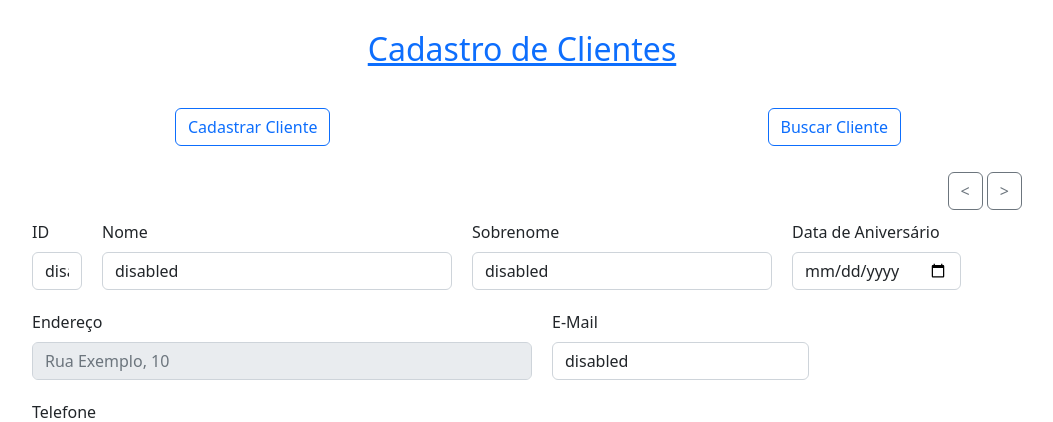
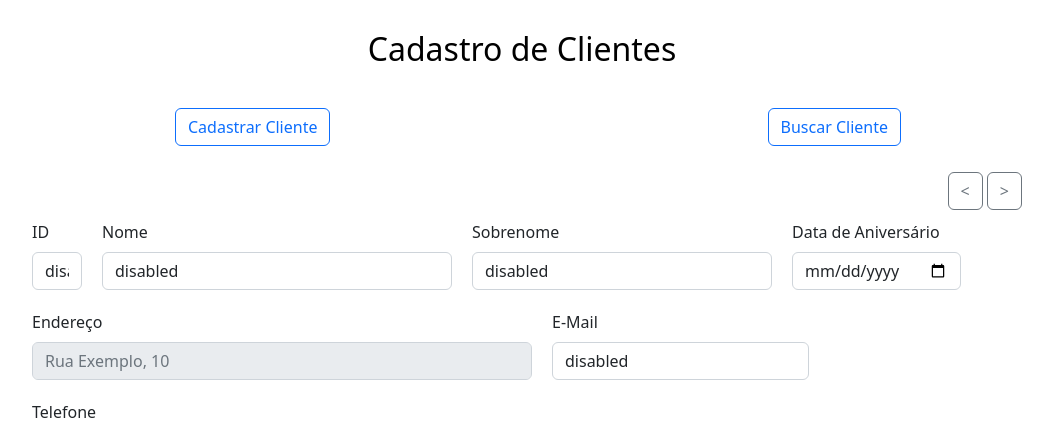
Before and after one commit to SeverinoRibNeto/cadastro-cliente, a Django app: template clientes/templates/home.html in a window 1280 px wide. Shown: the top 422 px of the page, without its empty margins (118-1171 px from the left). Run offline with Django 4.2, Linux system fonts and the light colour scheme; the template is opened without the code that fills it, so the values that code supplies are empty; parts of the project's set-up code (start-up, migrations or seed data) failed here and were passed over.

Commit message:
Adicionado estilo para link de Home

```diff
--- a/templates/static/clientes/css/style.css
+++ b/templates/static/clientes/css/style.css
@@ -11,6 +11,11 @@
     padding: 20px;
     margin: 10px;
     text-align: center;
+}
+
+.title a{
+    text-decoration: none;
+    color:black;
 }
 
 .menu-options {
```
